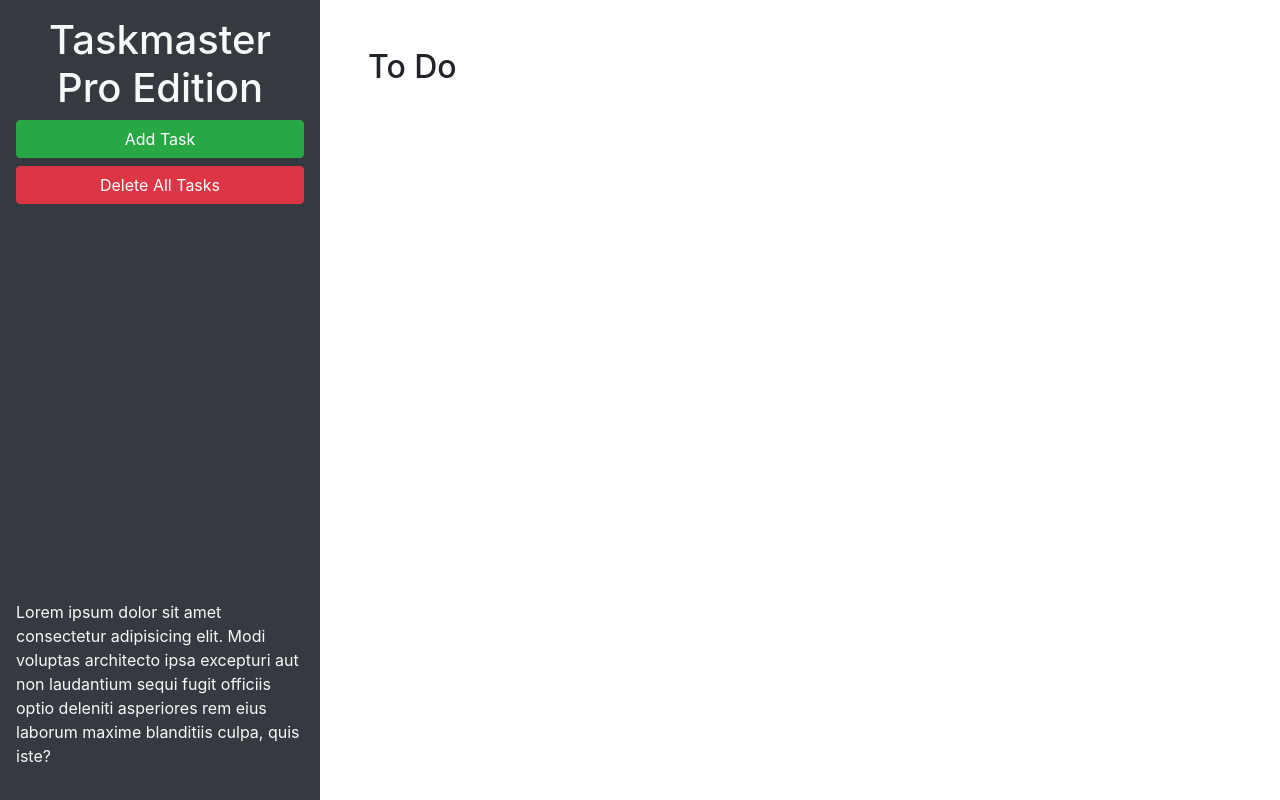
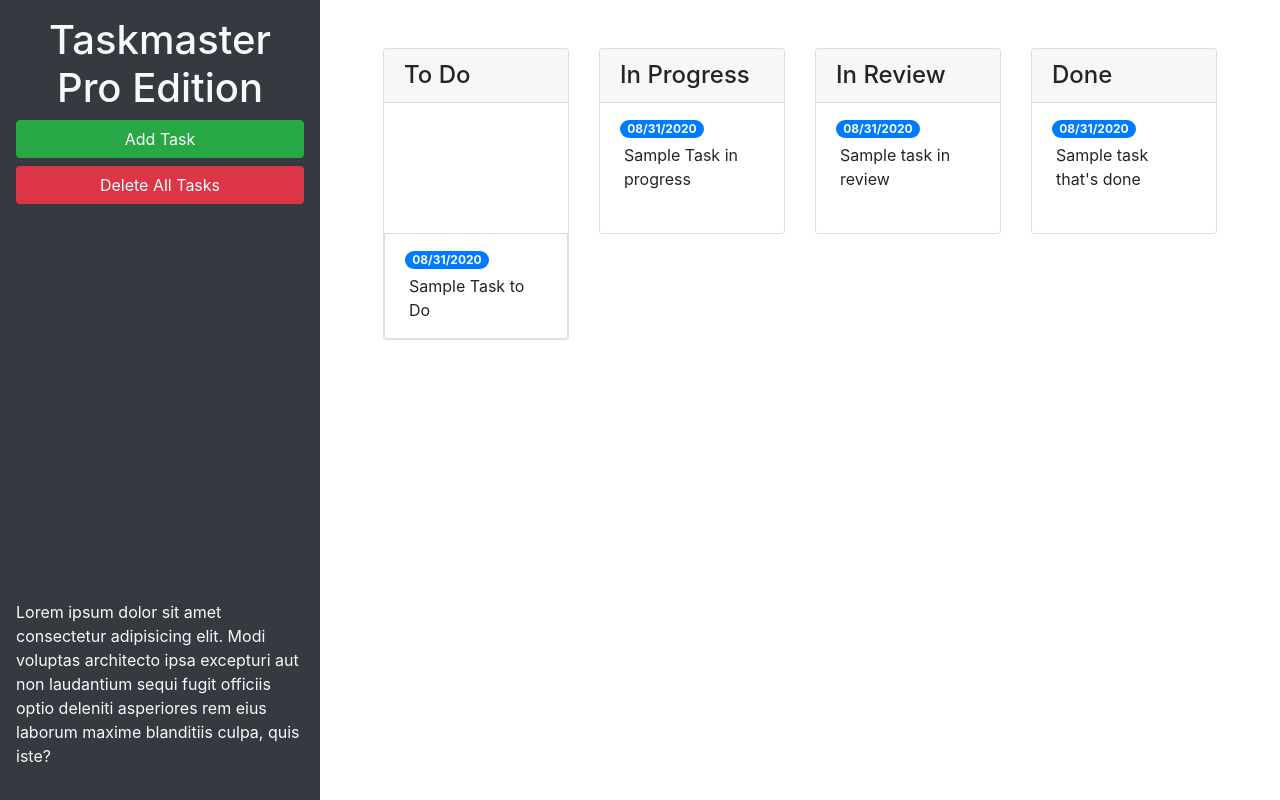
Before and after one commit to suzannaakins/taskmaster-pro, a plain HTML site: page index.html in a window 1280 px wide. Drawn offline with nearby package versions, Linux system fonts and the light colour scheme.

Commit message:
bootstrap grid and UI added to HTML

```diff
--- a/index.html
+++ b/index.html
@@ -24,9 +24,70 @@
       </p>
     </header>
     <main class="col-12 col-lg-9">
-      <div class="m-5">
-        <h2>To Do</h2>
-        <ul id="list-toDo" class="list-group"> </ul>
+      <div class="m-5 row justify-content-around">
+        <!--todo start-->
+        <div class="col-12 col-md-6 col-xl-3 mb-3">
+          <div class="card">
+            <h4 class="card-header">
+              To Do
+            </h4>
+            <ul id="list-toDo" class="list-group list-group-flush"> </ul>
+            <li class="list-group-item">
+              <span class="badge badge-primary badge-pill">
+                08/31/2020
+              </span>
+              <p class="m-1">
+                Sample Task to Do
+              </p>
+            </li>
+          </div>
+        </div>
+        <!--todo end-->
+        <!--in progress start-->
+        <div class="col-12 col-md-6 col-xl-3 mb-3">
+          <div class="card">
+            <h4 class="card-header">
+              In Progress
+            </h4>
+            <ul id="list-inProgress" class="list-group list-group-flush">
+              <li class="list-group-item">
+                <span class="badge badge-primary badge-pill">08/31/2020</span>
+                <p class="m-1">Sample Task in progress</p>
+              </li>
+            </ul>
+          </div>
+        </div>
+        <!--in progress end-->
+        <!--in review start-->
+        <div class="col-12 col-md-6 col-xl-3 mb-3">
+          <div class="card">
+            <h4 class="card-header">
+              In Review
+            </h4>
+            <ul id="list-inReview" class="list-group list-group-flush">
+              <li class="list-group-item">
+                <span class="badge badge-primary badge-pill">08/31/2020</span>
+                <p class="m-1">Sample task in review</p>
+              </li>
+            </ul>
+          </div>
+        </div>
+        <!--in review end-->
+        <!--done start-->
+        <div class="col-12 col-md-6 col-xl-3 mb-3">
+          <div class="card">
+            <h4 class="card-header">
+              Done
+            </h4>
+            <ul id="list-done" class="list-group list-group-flush">
+              <li class="list-group-item">
+                <span class="badge badge-primary badge-pill">08/31/2020</span>
+                <p class="m-1">Sample task that's done</p>
+              </li>
+            </ul>
+          </div>
+        </div>
+        <!--done end-->
       </div>
     </main>
   </div>
@@ -46,11 +107,11 @@
           <form>
             <div class="form-group">
               <label for="modalTaskDescription">Task description</label>
-              <textarea id="modalTaskDescription" rows="3"></textarea>
+              <textarea id="modalTaskDescription" rows="3" class="form-control"></textarea>
             </div>
             <div class="form-group">
               <label for="modalDueDate">Due date</label>
-              <input type="text" id="modalDueDate" placeholder="mm/dd/yyyy" autocomplete="off" />
+              <input type="text" class="form-control" id="modalDueDate" placeholder="mm/dd/yyyy" autocomplete="off" />
             </div>
           </form>
         </div>
```
